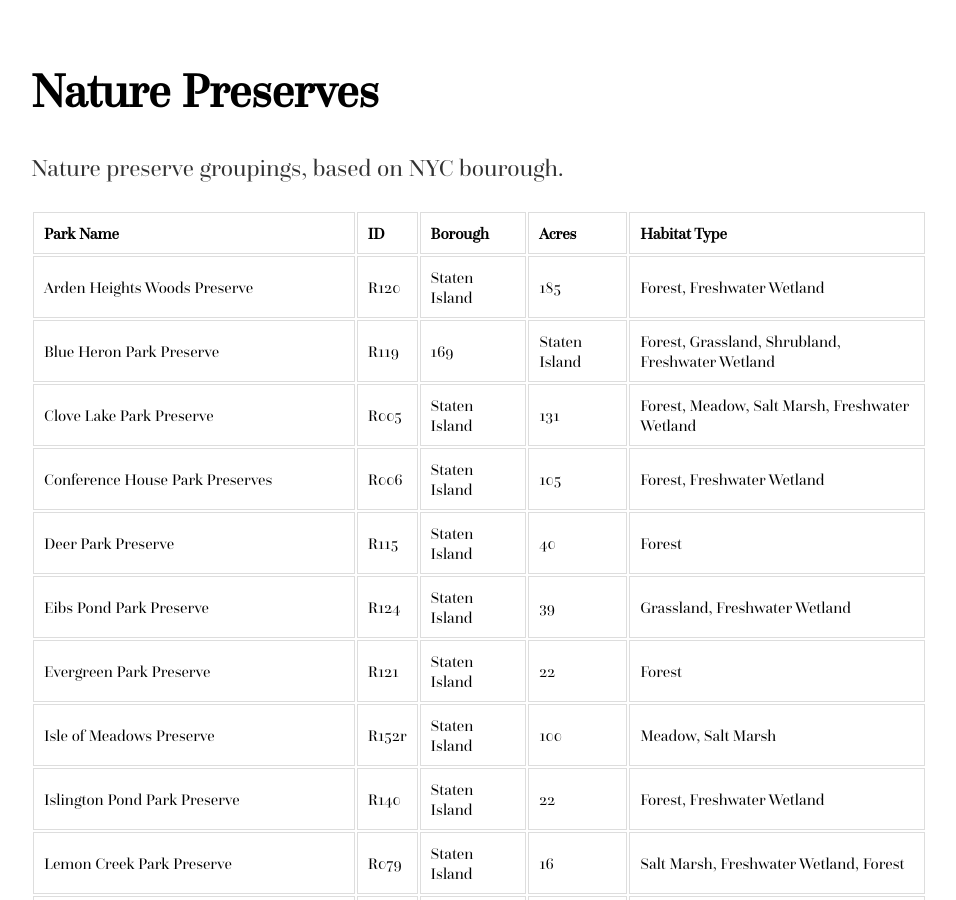
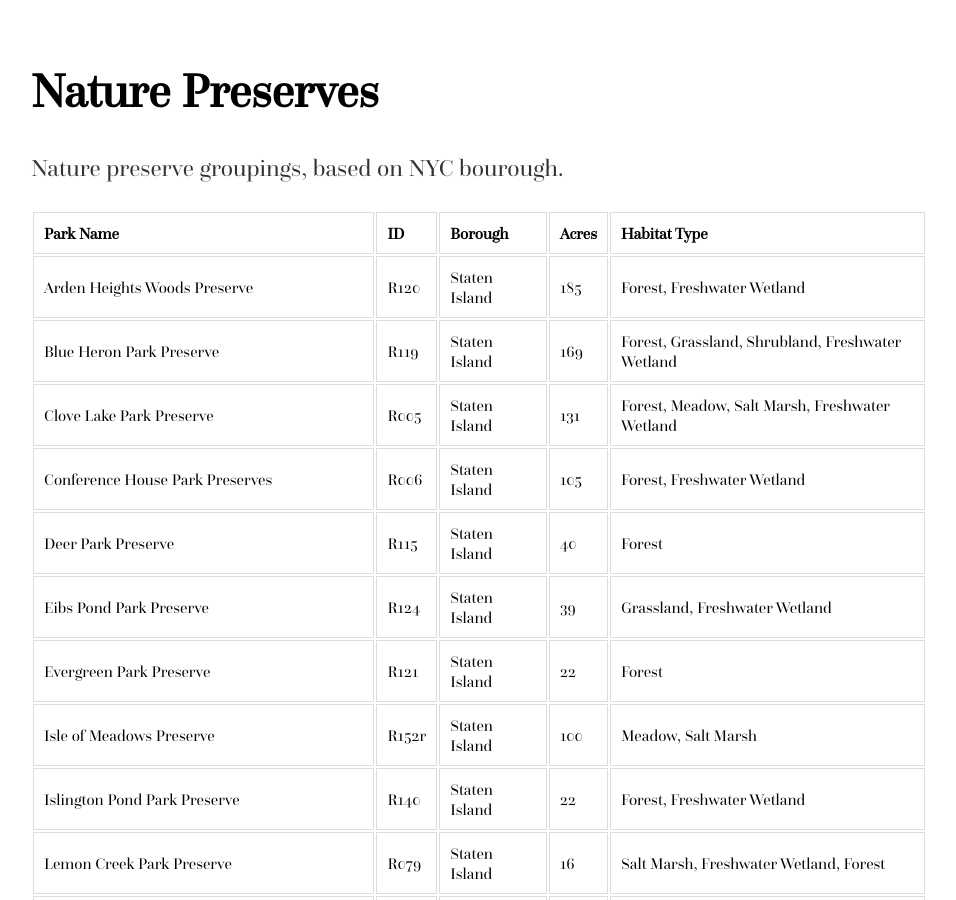
Before and after one commit to annabellamelvin/annabellamelvin.github.io, a Jekyll site: the page assignments/nature_table.html, which Jekyll copies as it is, in a window 1280 px wide and 900 px high. Shown: the whole window, without its empty margins (161-1117 px from the left). Built offline with Jekyll 4.4.1, drawn with Linux system fonts in a browser that asks for light colours; part of the change alters nothing that is shown.

```diff
--- a/assignments/nature_table.html
+++ b/assignments/nature_table.html
@@ -51,8 +51,8 @@
          <tr>
             <td>Blue Heron Park Preserve</td>
             <td>R119</td>
+            <td>Staten Island</td>
             <td>169</td>
-            <td>Staten Island</td>
             <td>Forest, Grassland, Shrubland, Freshwater Wetland</td>
          </tr>
          <tr>
```
